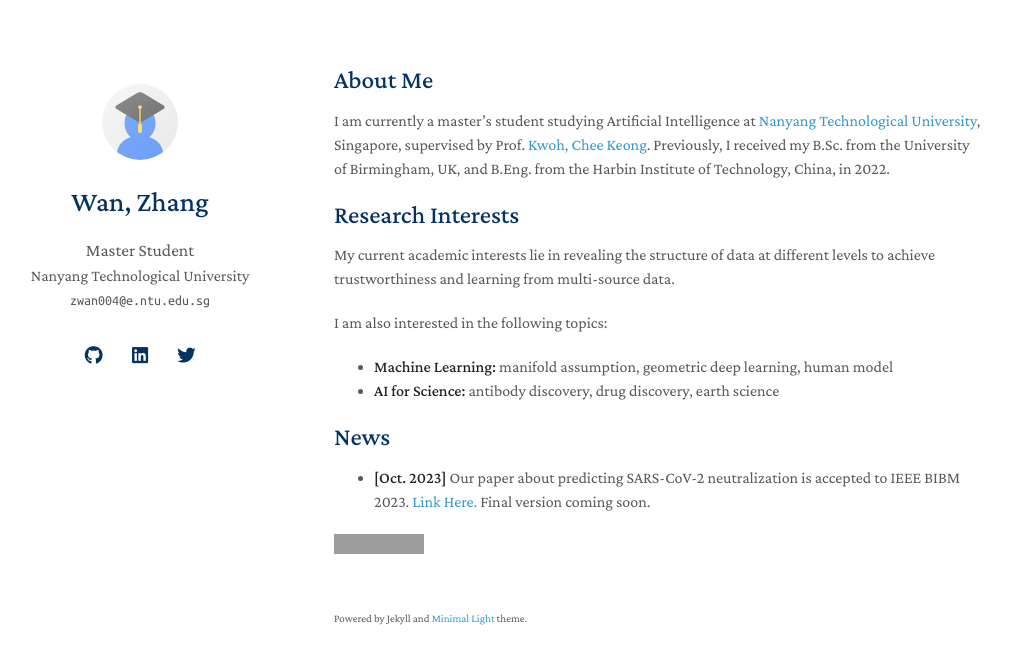
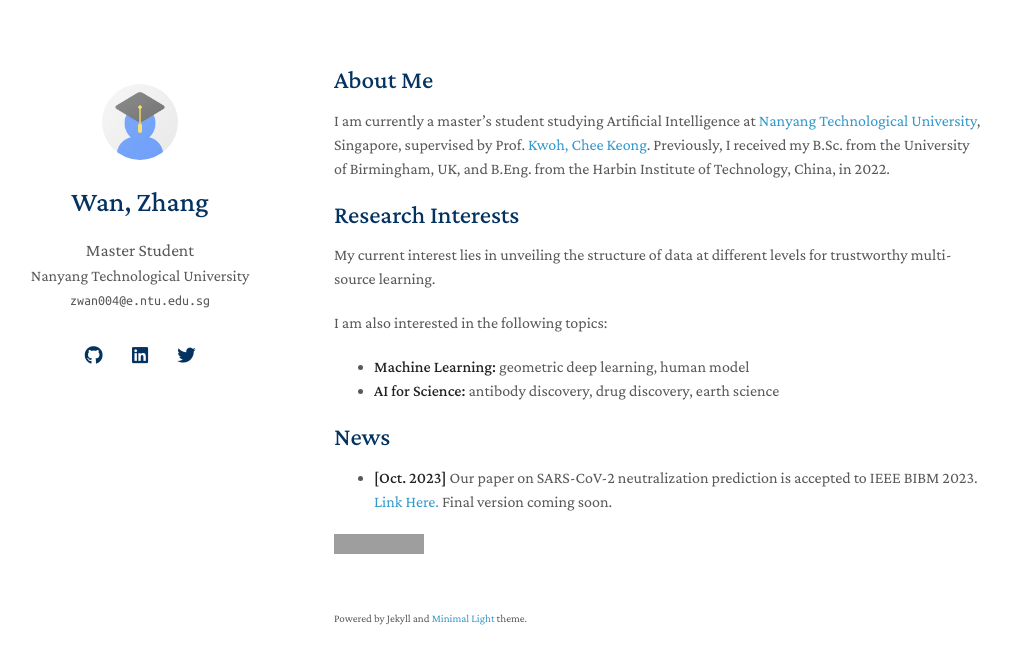
Before and after one commit to ZhangWan-byte/ZhangWan-byte.github.io, a Jekyll site: the page built from index.md, in a window 1280 px wide. Shown: the top 664 px of the page, without its empty margins (136-1147 px from the left). Built offline with Jekyll 4.4.1, drawn with Linux system fonts in a browser that asks for light colours; nearby versions of some CDN libraries; a style sheet for code colours, icons or effects is not loaded; our own code applies the rules of GitHub Pages for plain Markdown files; grey boxes are pictures that could not be loaded.

Commit message:
Update index.md

```diff
--- a/index.md
+++ b/index.md
@@ -8,15 +8,15 @@ I am currently a master's student studying Artificial Intelligence at [Nanyang T
 
 ## Research Interests
 
-My current academic interests lie in revealing the structure of data at different levels to achieve trustworthiness and learning from multi-source data.
+My current interest lies in unveiling the structure of data at different levels for trustworthy multi-source learning.
 
 I am also interested in the following topics:
-- **Machine Learning:** manifold assumption, geometric deep learning, human model
+- **Machine Learning:** geometric deep learning, human model
 - **AI for Science:** antibody discovery, drug discovery, earth science
 
 ## News
 
-- **[Oct. 2023]** Our paper about predicting SARS-CoV-2 neutralization is accepted to IEEE BIBM 2023. [Link Here.](https://drive.google.com/file/d/1pndWcv8CXU9Q6WttFJ1eMB5aAL7KpJSe/view?usp=drive_link) Final version coming soon.
+- **[Oct. 2023]** Our paper on SARS-CoV-2 neutralization prediction is accepted to IEEE BIBM 2023. [Link Here.](https://drive.google.com/file/d/1pndWcv8CXU9Q6WttFJ1eMB5aAL7KpJSe/view?usp=drive_link) Final version coming soon.
 
 <!-- {% include_relative _includes/publications.md %} -->
 
```
